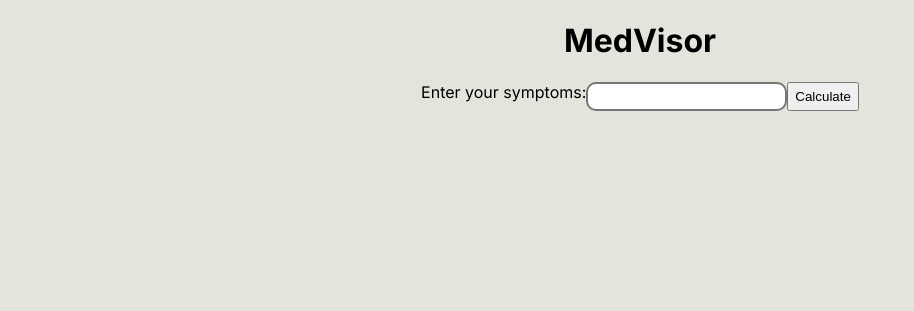
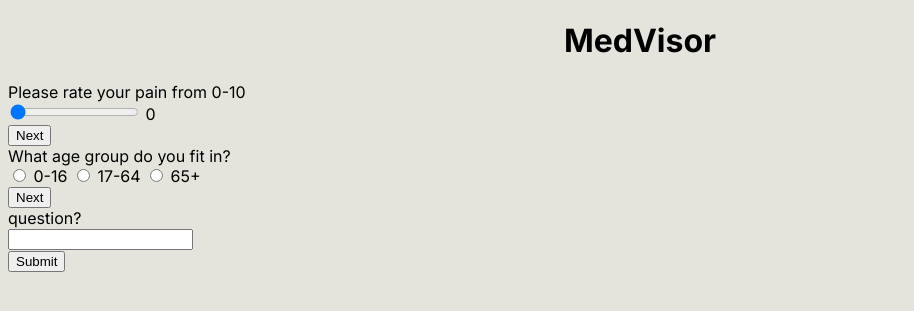
Before and after one commit to Karishvan/MedVisor, a Flask app: page / in a window 1280 px wide. Shown: the top 311 px of the page, without its empty margins (0-914 px from the left). Run offline with Flask 3, Linux system fonts and the light colour scheme.

Commit message:
Update index.html
Initiating HTML Survey

```diff
--- a/templates/index.html
+++ b/templates/index.html
@@ -1,35 +1,47 @@
 <!DOCTYPE html>
 <html>
+
 <head>
-    <meta charset="UTF-8">
-    <title>MedVisorAI</title>
-    <link rel = "stylesheet" href = "style.css">
+	<title>Survey Website</title>
+	<link rel="stylesheet" href="style.css">
 </head>
+
 <body>
-    <h1>MedVisor</h1>
+	<div class="survey">
+		<h1>MedVisor</h1>
+		<form>
+			<div class="question active">
+				<label>Please rate your pain from 0-10</label>
+				<div class="response">
+					<input type="range" value="0" min="1" max="10" oninput="this.nextElementSibling.value = this.value">
+					<output>0</output>
+				</div>
+				<button type="button" class="next">Next</button>
+			</div>
 
-    <form method="post" action="/calculate" class = "user-display">
-        <label for="number">Enter your symptoms:</label>
-        <input type="text" id="number" name="number">
-        <input type="submit" value="Calculate">
-    </form>
+			<div class="question">
+	  			<label>What age group do you fit in?</label>
+				<div class="response">
+					<input type="radio" id="html" name="age" value="I am young">
+					<label>0-16</label>
+					<input type="radio" id="css" name="age" value="">
+					<label>17-64</label>
+					<input type="radio" id="javascript" name="age" value="I am a senior citizen">
+					<label>65+</label>
+				</div>
+				<button type="button" class="next">Next</button>
+			</div>
 
-    <div id="result"></div>
-    <script>
-        const form = document.querySelector('form');
-        const resultDiv = document.querySelector('#result');
-        form.addEventListener('submit', (event) => {
-            event.preventDefault();
-            const formData = new FormData(form);
-            fetch('/calculate', {
-                method: 'POST',
-                body: formData
-            })
-            .then(response => response.json())
-            .then(data => {
-                resultDiv.innerHTML = `Result: ${data.result}`;
-            });
-        });
-    </script>
+			<div class="question">
+				<label>question?</label>
+				<div class="response">
+					<input type="text" name="symptoms">
+				</div>
+				<button type="submit">Submit</button>
+			</div>
+		</form>
+	</div>
+	<script src="script.js"></script>
 </body>
+
 </html>
```
